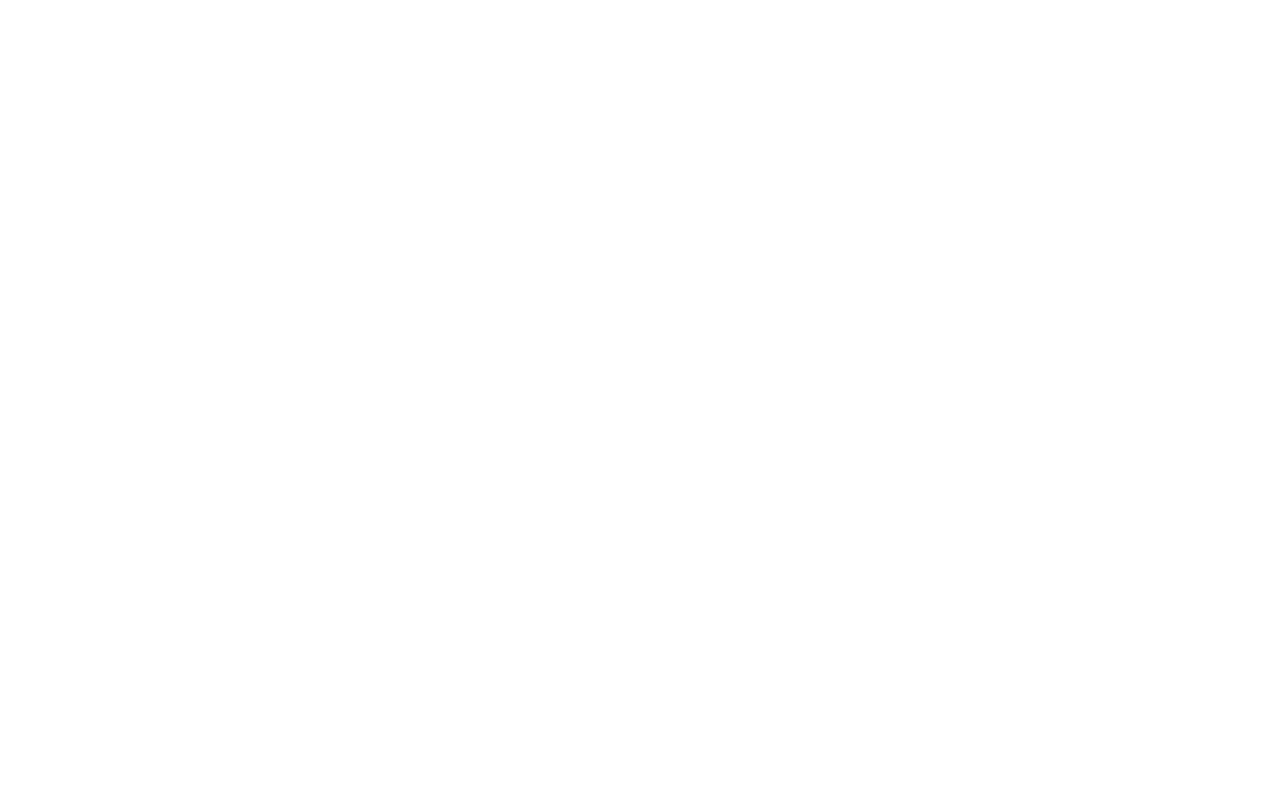
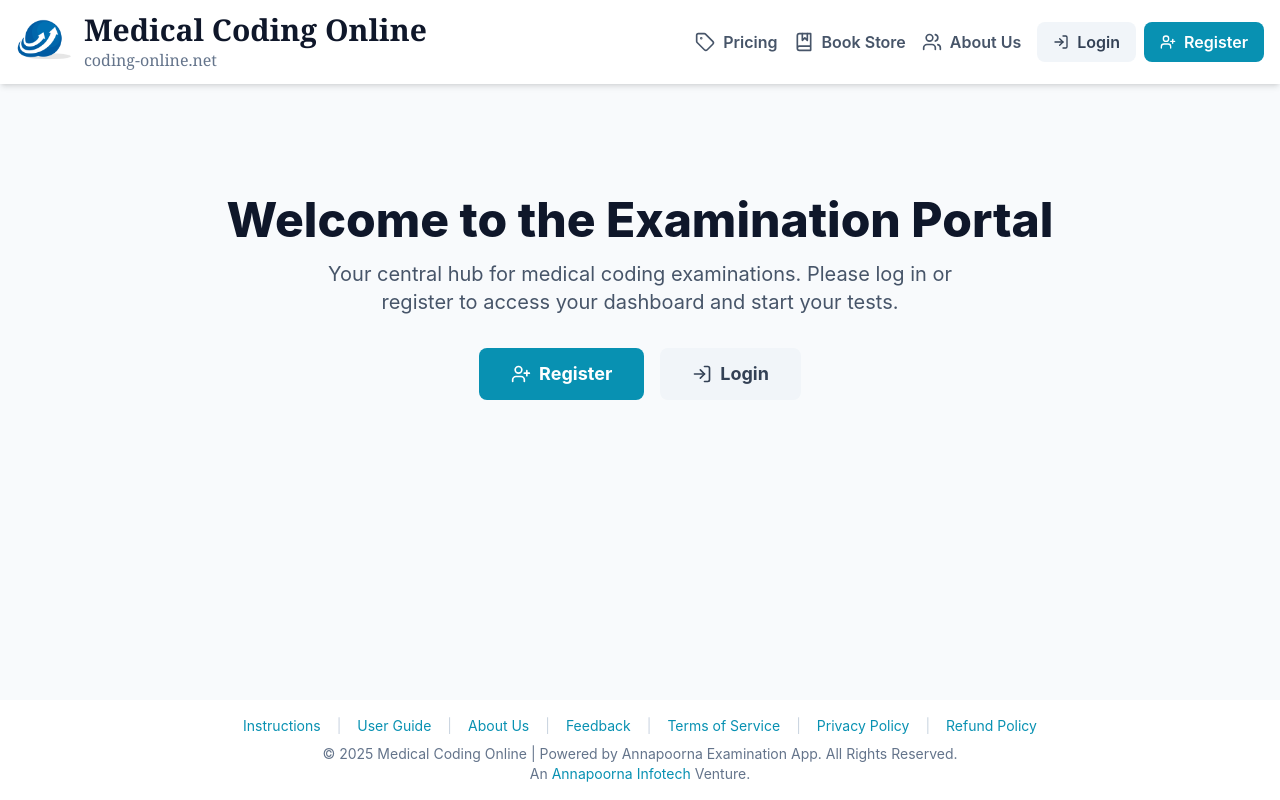
Before and after one commit to manojvarkala/MCO-25, a React (Vite) app: page / in a window 1280 px wide. Built offline with nearby package versions, Linux system fonts and the light colour scheme; a web font is replaced by a local one.

Commit message:
yesterday full

```diff
--- a/App.tsx
+++ b/App.tsx
@@ -14,6 +14,7 @@
 import Footer from './components/Footer.tsx';
 import LandingPage from './components/LandingPage.tsx';
 import Instructions from './components/Instructions.tsx';
+import Integration from './components/Integration.tsx';
 import Admin from './components/Admin.tsx';
 import BookStore from './components/BookStore.tsx';
 import Profile from './components/Profile.tsx';
@@ -30,7 +31,6 @@
 import LivePurchaseNotification from './components/LivePurchaseNotification.tsx';
 import PurchaseNotifier from './components/PurchaseNotifier.tsx';
 import SidebarLayout from './components/SidebarLayout.tsx';
-import Integration from './components/Integration.tsx';
 
 
 interface ProtectedRouteProps {
@@ -101,13 +101,13 @@
                         {/* Routes with their own layout or no sidebar */}
                         <ReactRouterDOM.Route path="/" element={<LandingPage />} />
                         <ReactRouterDOM.Route path="/auth" element={<Login />} />
+                        <ReactRouterDOM.Route path="/integration" element={<Integration />} />
                         <ReactRouterDOM.Route path="/checkout/:productSlug" element={<Checkout />} />
                         <ReactRouterDOM.Route path="/dashboard" element={<ProtectedRoute><Dashboard /></ProtectedRoute>} />
                         <ReactRouterDOM.Route path="/test/:examId" element={<ProtectedRoute><Test /></ProtectedRoute>} />
                         <ReactRouterDOM.Route path="/certificate/sample" element={<ProtectedRoute><Certificate /></ProtectedRoute>} />
                         <ReactRouterDOM.Route path="/certificate/:testId" element={<ProtectedRoute><Certificate /></ProtectedRoute>} />
                         <ReactRouterDOM.Route path="/admin" element={<ProtectedRoute adminOnly={true}><Admin /></ProtectedRoute>} />
-                        <ReactRouterDOM.Route path="/integration" element={<ProtectedRoute adminOnly={true}><Integration /></ProtectedRoute>} />
                         <ReactRouterDOM.Route path="/purchase-notifier" element={<ProtectedRoute adminOnly={true}><PurchaseNotifier /></ProtectedRoute>} />
 
                         <ReactRouterDOM.Route path="*" element={<ReactRouterDOM.Navigate to="/" replace />} />
@@ -126,10 +126,10 @@
   return (
     <AuthProvider>
       <AppProvider>
-        <ReactRouterDOM.BrowserRouter basename="/MCO-25">
+        <ReactRouterDOM.HashRouter>
             <AppContent />
             <Toaster position="top-right" reverseOrder={false} />
-        </ReactRouterDOM.BrowserRouter>
+        </ReactRouterDOM.HashRouter>
       </AppProvider>
     </AuthProvider>
   );
```
